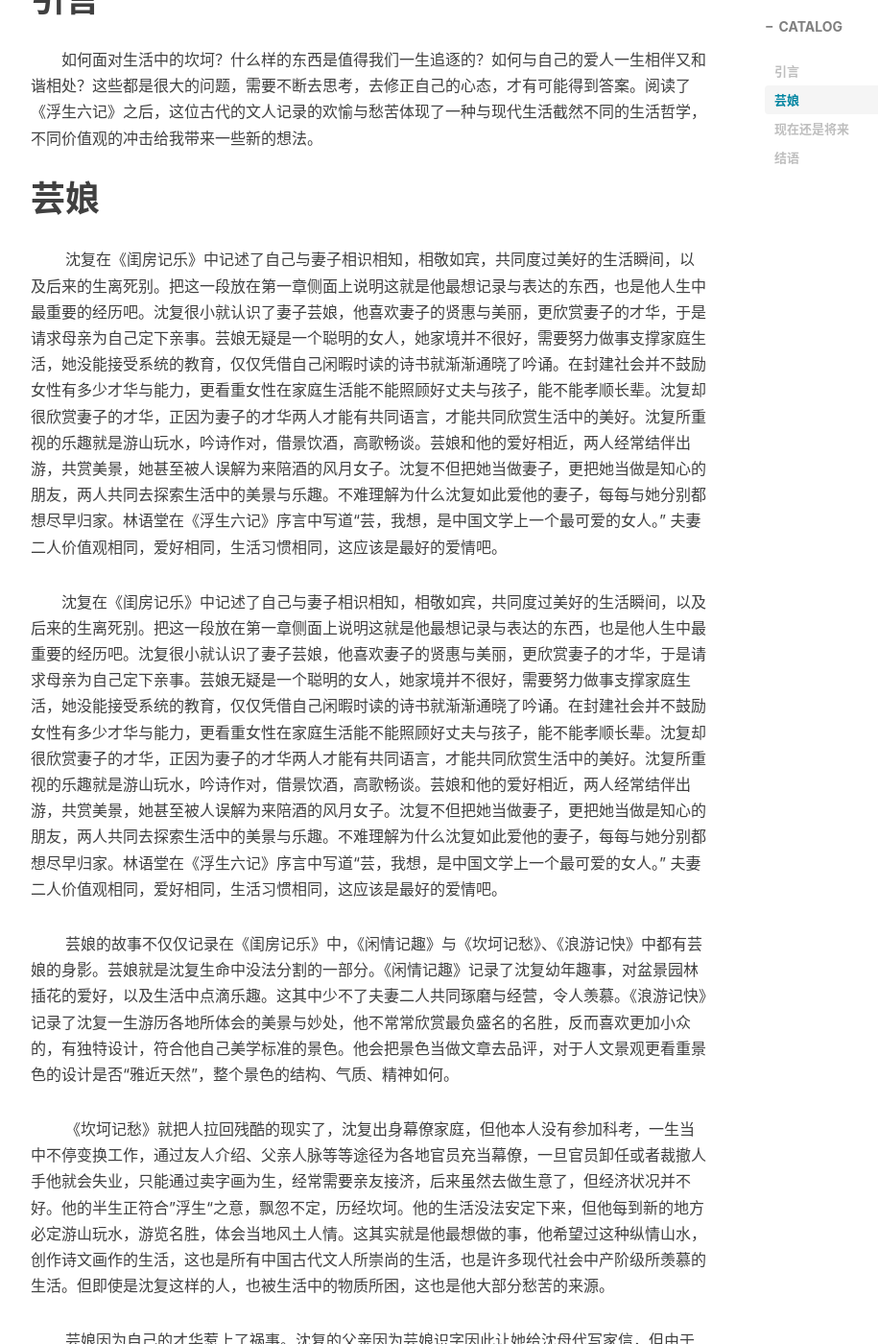
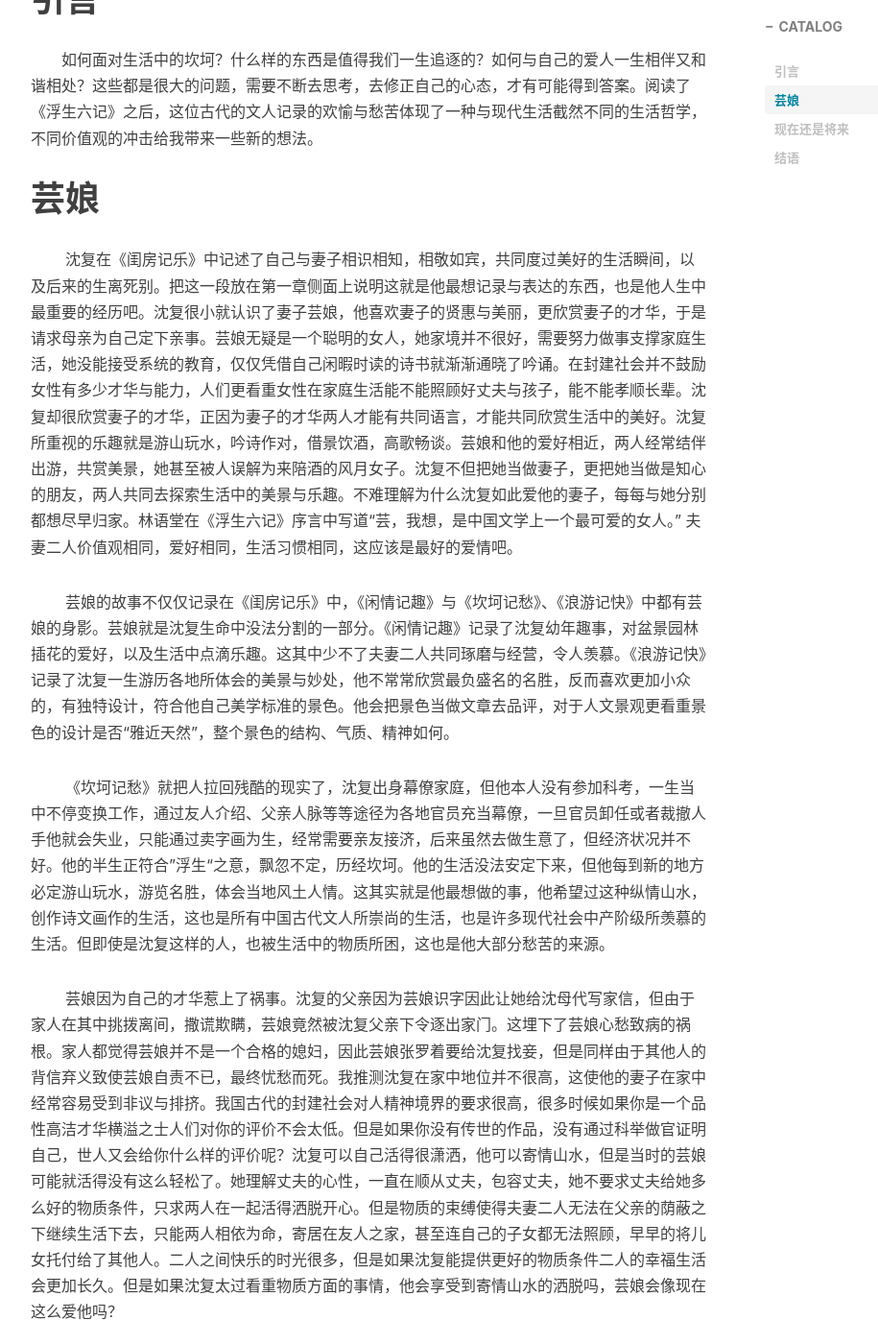
Before and after one commit to zkws/zkws.github.io, a Jekyll site: the page built from _posts/2018-08-18-SixChaptersOfAFloatingLife.md, in a window 1280 px wide and 1400 px high, scrolled down 527 px. Shown: the whole window at 96% size, without its empty margins (233-1148 px from the left). Built offline with Jekyll 4.4.1, drawn with Linux system fonts in a browser that asks for light colours; nearby versions of some CDN libraries; comment, search, counter and statistics services are not loaded; some of the changed text lies outside the part shown.

Commit message:
Update 2018-08-18-SixChaptersOfAFloatingLife.md
fix text error

```diff
--- a/_posts/2018-08-18-SixChaptersOfAFloatingLife.md
+++ b/_posts/2018-08-18-SixChaptersOfAFloatingLife.md
@@ -16,9 +16,7 @@ tags:
 
 # 芸娘
 
-&nbsp; &nbsp; &nbsp; &nbsp; 沈复在《闺房记乐》中记述了自己与妻子相识相知，相敬如宾，共同度过美好的生活瞬间，以及后来的生离死别。把这一段放在第一章侧面上说明这就是他最想记录与表达的东西，也是他人生中最重要的经历吧。沈复很小就认识了妻子芸娘，他喜欢妻子的贤惠与美丽，更欣赏妻子的才华，于是请求母亲为自己定下亲事。芸娘无疑是一个聪明的女人，她家境并不很好，需要努力做事支撑家庭生活，她没能接受系统的教育，仅仅凭借自己闲暇时读的诗书就渐渐通晓了吟诵。在封建社会并不鼓励女性有多少才华与能力，更看重女性在家庭生活能不能照顾好丈夫与孩子，能不能孝顺长辈。沈复却很欣赏妻子的才华，正因为妻子的才华两人才能有共同语言，才能共同欣赏生活中的美好。沈复所重视的乐趣就是游山玩水，吟诗作对，借景饮酒，高歌畅谈。芸娘和他的爱好相近，两人经常结伴出游，共赏美景，她甚至被人误解为来陪酒的风月女子。沈复不但把她当做妻子，更把她当做是知心的朋友，两人共同去探索生活中的美景与乐趣。不难理解为什么沈复如此爱他的妻子，每每与她分别都想尽早归家。林语堂在《浮生六记》序言中写道“芸，我想，是中国文学上一个最可爱的女人。” 夫妻二人价值观相同，爱好相同，生活习惯相同，这应该是最好的爱情吧。
-
-&ensp;&ensp;&ensp;&ensp;沈复在《闺房记乐》中记述了自己与妻子相识相知，相敬如宾，共同度过美好的生活瞬间，以及后来的生离死别。把这一段放在第一章侧面上说明这就是他最想记录与表达的东西，也是他人生中最重要的经历吧。沈复很小就认识了妻子芸娘，他喜欢妻子的贤惠与美丽，更欣赏妻子的才华，于是请求母亲为自己定下亲事。芸娘无疑是一个聪明的女人，她家境并不很好，需要努力做事支撑家庭生活，她没能接受系统的教育，仅仅凭借自己闲暇时读的诗书就渐渐通晓了吟诵。在封建社会并不鼓励女性有多少才华与能力，更看重女性在家庭生活能不能照顾好丈夫与孩子，能不能孝顺长辈。沈复却很欣赏妻子的才华，正因为妻子的才华两人才能有共同语言，才能共同欣赏生活中的美好。沈复所重视的乐趣就是游山玩水，吟诗作对，借景饮酒，高歌畅谈。芸娘和他的爱好相近，两人经常结伴出游，共赏美景，她甚至被人误解为来陪酒的风月女子。沈复不但把她当做妻子，更把她当做是知心的朋友，两人共同去探索生活中的美景与乐趣。不难理解为什么沈复如此爱他的妻子，每每与她分别都想尽早归家。林语堂在《浮生六记》序言中写道“芸，我想，是中国文学上一个最可爱的女人。” 夫妻二人价值观相同，爱好相同，生活习惯相同，这应该是最好的爱情吧。
+&nbsp; &nbsp; &nbsp; &nbsp; 沈复在《闺房记乐》中记述了自己与妻子相识相知，相敬如宾，共同度过美好的生活瞬间，以及后来的生离死别。把这一段放在第一章侧面上说明这就是他最想记录与表达的东西，也是他人生中最重要的经历吧。沈复很小就认识了妻子芸娘，他喜欢妻子的贤惠与美丽，更欣赏妻子的才华，于是请求母亲为自己定下亲事。芸娘无疑是一个聪明的女人，她家境并不很好，需要努力做事支撑家庭生活，她没能接受系统的教育，仅仅凭借自己闲暇时读的诗书就渐渐通晓了吟诵。在封建社会并不鼓励女性有多少才华与能力，人们更看重女性在家庭生活能不能照顾好丈夫与孩子，能不能孝顺长辈。沈复却很欣赏妻子的才华，正因为妻子的才华两人才能有共同语言，才能共同欣赏生活中的美好。沈复所重视的乐趣就是游山玩水，吟诗作对，借景饮酒，高歌畅谈。芸娘和他的爱好相近，两人经常结伴出游，共赏美景，她甚至被人误解为来陪酒的风月女子。沈复不但把她当做妻子，更把她当做是知心的朋友，两人共同去探索生活中的美景与乐趣。不难理解为什么沈复如此爱他的妻子，每每与她分别都想尽早归家。林语堂在《浮生六记》序言中写道“芸，我想，是中国文学上一个最可爱的女人。” 夫妻二人价值观相同，爱好相同，生活习惯相同，这应该是最好的爱情吧。
 
 &nbsp; &nbsp; &nbsp; &nbsp; 芸娘的故事不仅仅记录在《闺房记乐》中，《闲情记趣》与《坎坷记愁》、《浪游记快》中都有芸娘的身影。芸娘就是沈复生命中没法分割的一部分。《闲情记趣》记录了沈复幼年趣事，对盆景园林插花的爱好，以及生活中点滴乐趣。这其中少不了夫妻二人共同琢磨与经营，令人羡慕。《浪游记快》记录了沈复一生游历各地所体会的美景与妙处，他不常常欣赏最负盛名的名胜，反而喜欢更加小众的，有独特设计，符合他自己美学标准的景色。他会把景色当做文章去品评，对于人文景观更看重景色的设计是否“雅近天然”，整个景色的结构、气质、精神如何。
 
```
Also changed, not shown: other parts of _posts/2018-08-18-SixChaptersOfAFloatingLife.md (+1 -1 lines).
